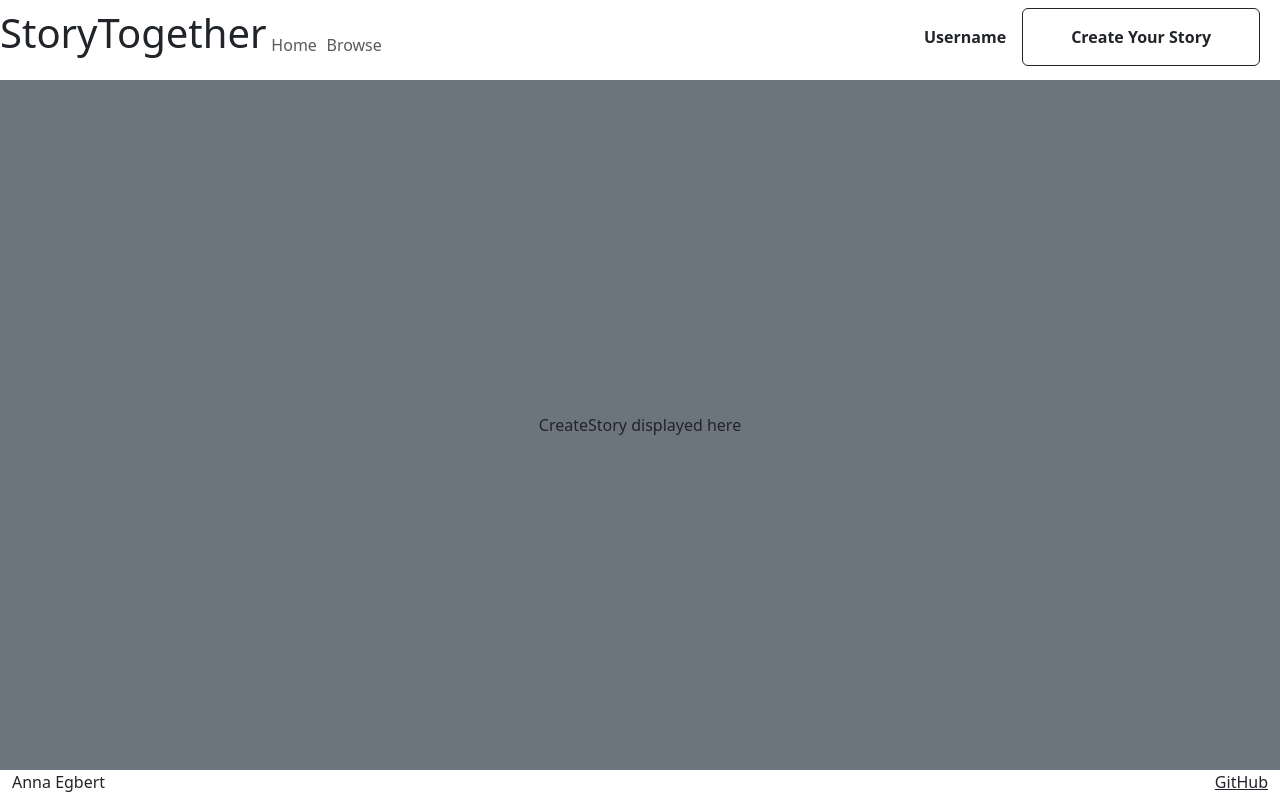
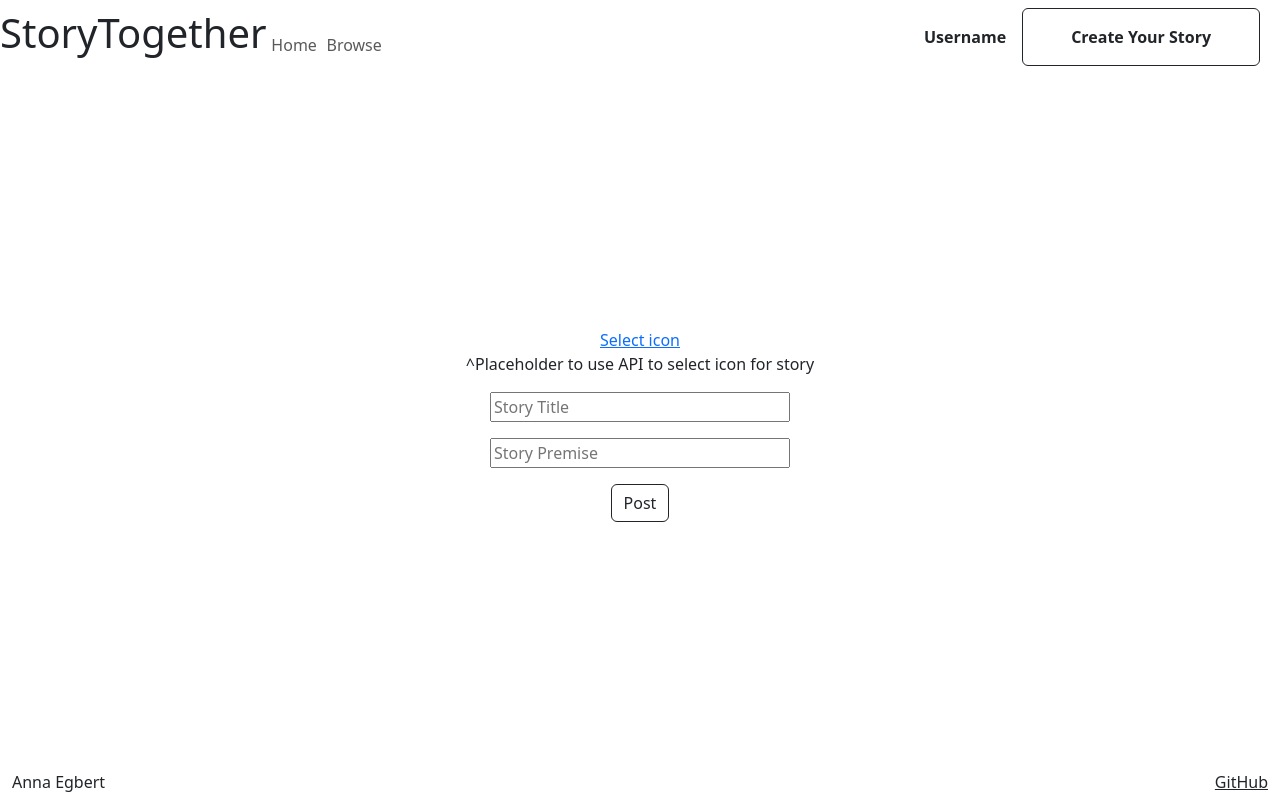
Before and after one commit to anniejack453/startup, a React (Vite) app: page /createStory in a window 1280 px wide. Built offline with nearby package versions, Linux system fonts and the light colour scheme.

Commit message:
createStory rendered

```diff
--- a/src/createStory/createStory.jsx
+++ b/src/createStory/createStory.jsx
@@ -2,8 +2,20 @@ import React from 'react';
 
 export function CreateStory() {
   return (
-    <main className="container-fluid bg-secondary text-center">
-      <div>CreateStory displayed here</div>
+    <main className="container-fluid text-center">
+      <form method="get" action="storyPage.html" className="text-center container-fluid">
+            <div>
+            <a href="https://lordicon.com/">Select icon</a>
+            <p>^Placeholder to use API to select icon for story</p>
+            </div>
+            <div className="input-group mb-3">
+            <input className="mx-auto" style={{width: '300px'}} type="text" placeholder="Story Title" />
+            </div>
+            <div className="input-group mb-3">
+            <input className="mx-auto" style={{width: '300px'}} type="text" placeholder="Story Premise" />
+            </div>
+            <button type="submit" className="btn btn-outline-dark">Post</button>
+        </form>
     </main>
   );
 }
```
